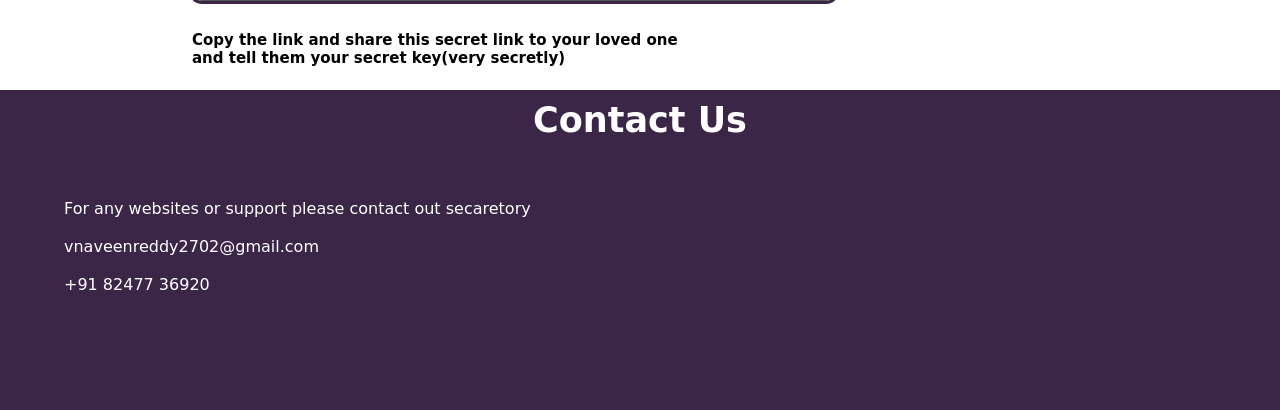
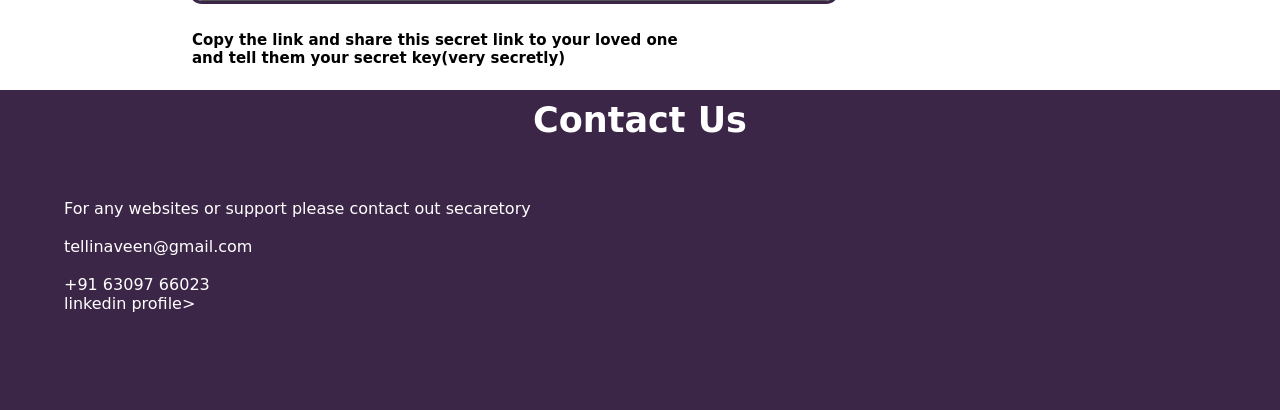
Before and after one commit to telli-Naveen/secret_message_sender, a Flask app: page /encrypt/1 in a window 1280 px wide. Shown: the part 1148-1558 px from the top of the page. Run offline with Flask 3, Linux system fonts and the light colour scheme.

Commit message:
Update index1.html

```diff
--- a/templates/index1.html
+++ b/templates/index1.html
@@ -44,7 +44,7 @@
 <footer>
   <h1 id="contact_us">Contact Us</h1><br>
   <div id="left_contact">
-    <p>For any websites or support please contact out secaretory<br><br>vnaveenreddy2702@gmail.com<br><br>+91 82477 36920</p>
+    <p>For any websites or support please contact out secaretory<br><br>tellinaveen@gmail.com<br><br>+91 63097 66023<br><br<a href='https://www.linkedin.com/in/telli-naveen-13532124b/'>linkedin profile</a>></p>
   </div>
   <!-- <div id="profiles">
    <p>https://youtube.com/snr%rock%gamers<br><br>https://linkedin.com/telli-naveen<br><br>https://telli-naveen/github.in</p>
```
